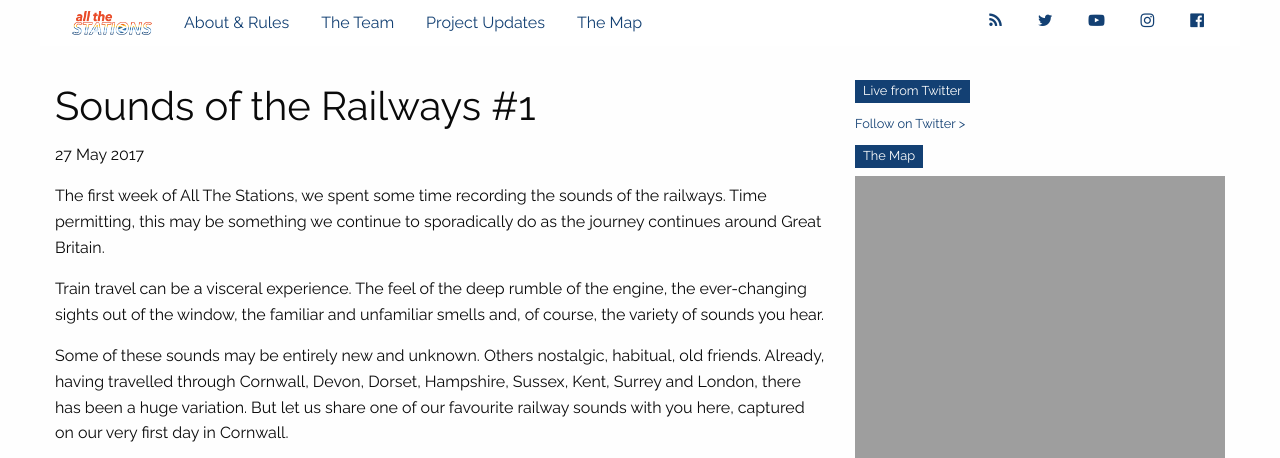
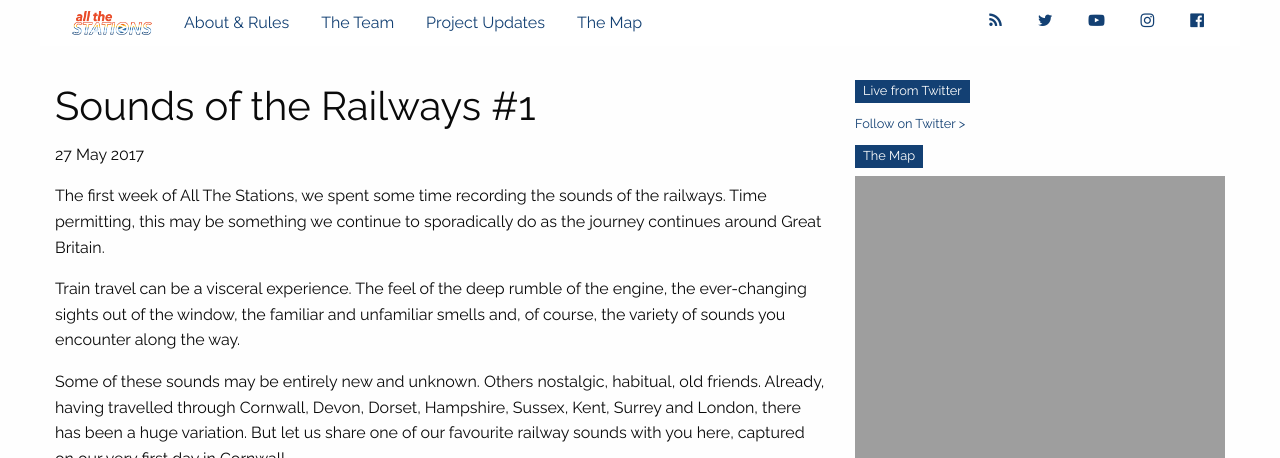
Before and after one commit to khawkins98/all-the-stations, a Jekyll site: the page built from _posts/blog_updates/2017-05-27-sounds-of-the-railways-1.md, in a window 1280 px wide and 900 px high, cut to the strip 0-458 px from the top of the window. Built offline with Jekyll 4.4.1, drawn with Linux system fonts in a browser that asks for light colours; nearby versions of some CDN libraries; comment, search, counter and statistics services are not loaded.

Commit message:
Update Blog “2017-05-27-sounds-of-the-railways-1”

```diff
--- a/_posts/blog_updates/2017-05-27-sounds-of-the-railways-1.md
+++ b/_posts/blog_updates/2017-05-27-sounds-of-the-railways-1.md
@@ -6,7 +6,7 @@ date: 27 May 2017
 ---
 The first week of All The Stations, we spent some time recording the sounds of the railways. Time permitting, this may be something we continue to sporadically do as the journey continues around Great Britain.
 
-Train travel can be a visceral experience. The feel of the deep rumble of the engine, the ever-changing sights out of the window, the familiar and unfamiliar smells and, of course, the variety of sounds you hear.
+Train travel can be a visceral experience. The feel of the deep rumble of the engine, the ever-changing sights out of the window, the familiar and unfamiliar smells and, of course, the variety of sounds you encounter along the way.
 
 Some of these sounds may be entirely new and unknown. Others nostalgic, habitual, old friends. Already, having travelled through Cornwall, Devon, Dorset, Hampshire, Sussex, Kent, Surrey and London, there has been a huge variation. But let us share one of our favourite railway sounds with you here, captured on our very first day in Cornwall.
 
```
